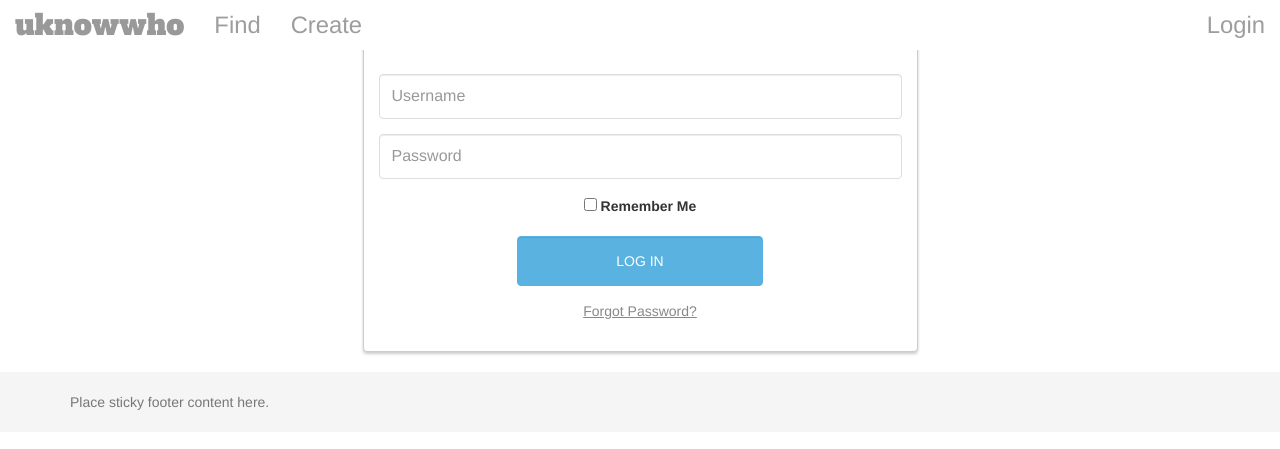
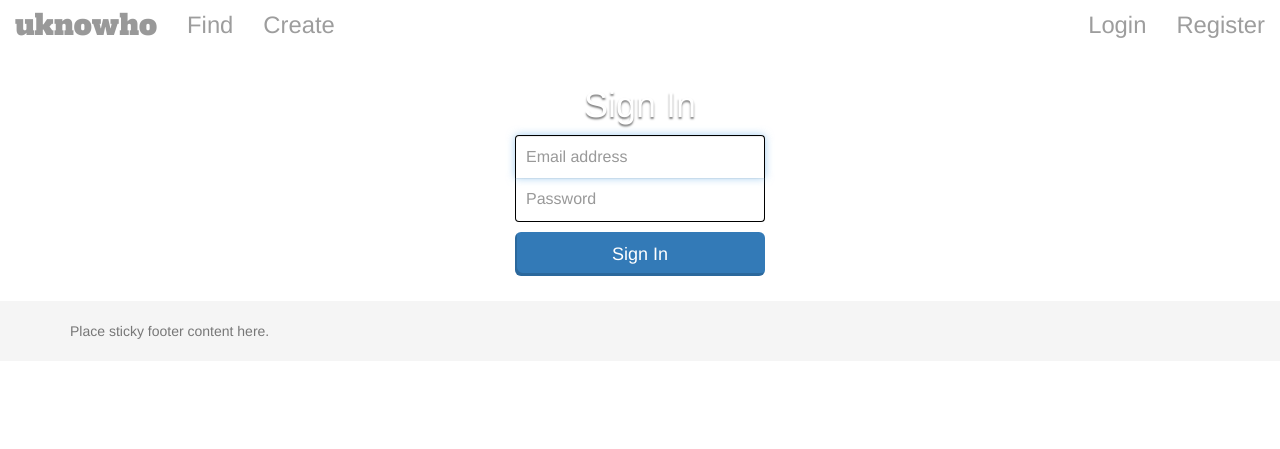
Before and after one commit to Mrrvm/uknowho, a Django app: page /login/ in a window 1280 px wide. Shown: the top 449 px of the page. Run offline with Django 3.2, Linux system fonts and the light colour scheme; some libraries are stand-ins or nearby versions.

Commit message:
changed the sign in and sign up modes

```diff
--- a/uknowho/projects/static/projects/style.css
+++ b/uknowho/projects/static/projects/style.css
@@ -86,101 +86,82 @@
 }
 
 
-/* LOGIN/REGISTER CSS CODE */
+/* LOGIN CSS CODE */
 
-.panel-login {
-  border-color: #ccc;
-  -webkit-box-shadow: 0px 2px 3px 0px rgba(0,0,0,0.2);
-  -moz-box-shadow: 0px 2px 3px 0px rgba(0,0,0,0.2);
-  box-shadow: 0px 2px 3px 0px rgba(0,0,0,0.2);
-}
-.panel-login>.panel-heading {
-  color: #00415d;
-  background-color: #fff;
-  border-color: #fff;
-  text-align:center;
-}
-.panel-login>.panel-heading a{
-  text-decoration: none;
-  color: #666;
-  font-weight: bold;
-  font-size: 15px;
-  -webkit-transition: all 0.1s linear;
-  -moz-transition: all 0.1s linear;
-  transition: all 0.1s linear;
-}
-.panel-login>.panel-heading a.active{
-  color: #029f5b;
-  font-size: 18px;
-}
-.panel-login>.panel-heading hr{
-  margin-top: 10px;
-  margin-bottom: 0px;
-  clear: both;
-  border: 0;
-  height: 1px;
-  background-image: -webkit-linear-gradient(left,rgba(0, 0, 0, 0),rgba(0, 0, 0, 0.15),rgba(0, 0, 0, 0));
-  background-image: -moz-linear-gradient(left,rgba(0,0,0,0),rgba(0,0,0,0.15),rgba(0,0,0,0));
-  background-image: -ms-linear-gradient(left,rgba(0,0,0,0),rgba(0,0,0,0.15),rgba(0,0,0,0));
-  background-image: -o-linear-gradient(left,rgba(0,0,0,0),rgba(0,0,0,0.15),rgba(0,0,0,0));
-}
-.panel-login input[type="text"],.panel-login input[type="email"],.panel-login input[type="password"] {
-  height: 45px;
-  border: 1px solid #ddd;
-  font-size: 16px;
-  -webkit-transition: all 0.1s linear;
-  -moz-transition: all 0.1s linear;
-  transition: all 0.1s linear;
-}
-.panel-login input:hover,
-.panel-login input:focus {
-  outline:none;
-  -webkit-box-shadow: none;
-  -moz-box-shadow: none;
-  box-shadow: none;
-  border-color: #ccc;
-}
-.btn-login {
-  background-color: #59B2E0;
-  outline: none;
-  color: #fff;
-  font-size: 14px;
-  height: auto;
-  font-weight: normal;
-  padding: 14px 0;
-  text-transform: uppercase;
-  border-color: #59B2E6;
-}
-.btn-login:hover,
-.btn-login:focus {
-  color: #fff;
-  background-color: #53A3CD;
-  border-color: #53A3CD;
-}
-.forgot-password {
-  text-decoration: underline;
-  color: #888;
-}
-.forgot-password:hover,
-.forgot-password:focus {
-  text-decoration: underline;
-  color: #666;
-}
+  .btn
+  {
+   outline:0;
+   border:none;
+   border-top:none;
+   border-bottom:none;
+   border-left:none;
+   border-right:none;
+   box-shadow:inset 2px -3px rgba(0,0,0,0.15);
+  }
+  .btn:focus
+  {
+   outline:0;
+   -webkit-outline:0;
+   -moz-outline:0;
+  }
 
-.btn-register {
-  background-color: #1CB94E;
-  outline: none;
-  color: #fff;
-  font-size: 14px;
-  height: auto;
-  font-weight: normal;
-  padding: 14px 0;
-  text-transform: uppercase;
-  border-color: #1CB94A;
-}
-.btn-register:hover,
-.btn-register:focus {
-  color: #fff;
-  background-color: #1CA347;
-  border-color: #1CA347;
-}
+  .form-signin {
+    max-width: 280px;
+    padding: 15px;
+    margin: 0 auto;
+    margin-top:50px;
+  }
+  .form-signin .form-signin-heading, .form-signin {
+    margin-bottom: 10px;
+  }
+  .form-signin .form-control {
+    position: relative;
+    font-size: 16px;
+    height: auto;
+    padding: 10px;
+    -webkit-box-sizing: border-box;
+    -moz-box-sizing: border-box;
+    box-sizing: border-box;
+  }
+  .form-signin .form-control:focus {
+    z-index: 2;
+  }
+
+  .form-signin input[type="text"] {
+    margin-bottom: -1px;
+    border-bottom-left-radius: 0;
+    border-bottom-right-radius: 0;
+    border-top-style: solid;
+    border-right-style: solid;
+    border-bottom-style: none;
+    border-left-style: solid;
+    border-color: #000;
+  }
+
+  .form-signin input[type="email"] {
+    margin-bottom: -1px;
+    border-bottom-left-radius: 0;
+    border-bottom-right-radius: 0;
+    border-top-style: none;
+    border-right-style: solid;
+    border-bottom-style: none;
+    border-left-style: solid;
+    border-color: #000;
+  }
+
+  .form-signin input[type="password"] {
+    margin-bottom: 10px;
+    border-top-left-radius: 0;
+    border-top-right-radius: 0;
+    border-top-style: none;
+    border-right-style: solid;
+    border-bottom-style: solid;
+    border-left-style: solid;
+    border-color: rgb(0,0,0);
+    border-top:1px solid rgba(0,0,0,0.08);
+  }
+  .form-signin-heading {
+    color: #fff;
+    text-align: center;
+    text-shadow: 0 2px 2px rgba(0,0,0,0.5);
+  }
--- a/uknowho/projects/templates/projects/base.html
+++ b/uknowho/projects/templates/projects/base.html
@@ -20,12 +20,15 @@
             <span class="icon-bar"></span>
             <span class="icon-bar"></span>
           </button>
-          <a class="navbar-brand" href="#">uknowwho</a>
+          <a class="navbar-brand" href="{% url 'projects:index' %}">uknowho</a>
         </div>
         <div class="collapse navbar-collapse" id="myNavbar">
           <ul class="nav navbar-nav">
               <li><a href="#">Find</a></li>
               <li><a href="#">Create</a></li>
+          </ul>
+          <ul class="nav navbar-nav navbar-right">
+           <li id="login"><a href="{% url 'projects:register' %}">Register</a></li>
           </ul>
           <ul class="nav navbar-nav navbar-right">
            <li id="login"><a href="{% url 'projects:login' %}">Login</a></li>
--- a/uknowho/projects/templates/projects/login.html
+++ b/uknowho/projects/templates/projects/login.html
@@ -1,81 +1,19 @@
 {% extends 'projects/base.html' %}
 
 {% block body %}
- 	<!-- LOGIN/ REGISTER BOX -->
+ 	<!-- LOGIN BOX -->
 
- 	<div class="container">
-    	<div class="row">
-			<div class="col-md-6 col-md-offset-3">
-				<div class="panel panel-login">
-					<div class="panel-heading">
-						<div class="row">
-							<div class="col-xs-6">
-								<a href="#" class="active" id="login-form-link">Login</a>
-							</div>
-							<div class="col-xs-6">
-								<a href="#" id="register-form-link">Register</a>
-							</div>
-						</div>
-						<hr>
-					</div>
-					<div class="panel-body">
-						<div class="row">
-							<div class="col-lg-12">
-								<form id="login-form" action="https://phpoll.com/login/process" method="post" role="form" style="display: block;">
-									<div class="form-group">
-										<input type="text" name="username" id="username" tabindex="1" class="form-control" placeholder="Username" value="">
-									</div>
-									<div class="form-group">
-										<input type="password" name="password" id="password" tabindex="2" class="form-control" placeholder="Password">
-									</div>
-									<div class="form-group text-center">
-										<input type="checkbox" tabindex="3" class="" name="remember" id="remember">
-										<label for="remember"> Remember Me</label>
-									</div>
-									<div class="form-group">
-										<div class="row">
-											<div class="col-sm-6 col-sm-offset-3">
-												<input type="submit" name="login-submit" id="login-submit" tabindex="4" class="form-control btn btn-login" value="Log In">
-											</div>
-										</div>
-									</div>
-									<div class="form-group">
-										<div class="row">
-											<div class="col-lg-12">
-												<div class="text-center">
-													<a href="https://phpoll.com/recover" tabindex="5" class="forgot-password">Forgot Password?</a>
-												</div>
-											</div>
-										</div>
-									</div>
-								</form>
-								<form id="register-form" action="https://phpoll.com/register/process" method="post" role="form" style="display: none;">
-									<div class="form-group">
-										<input type="text" name="username" id="username" tabindex="1" class="form-control" placeholder="Username" value="">
-									</div>
-									<div class="form-group">
-										<input type="email" name="email" id="email" tabindex="1" class="form-control" placeholder="Email Address" value="">
-									</div>
-									<div class="form-group">
-										<input type="password" name="password" id="password" tabindex="2" class="form-control" placeholder="Password">
-									</div>
-									<div class="form-group">
-										<input type="password" name="confirm-password" id="confirm-password" tabindex="2" class="form-control" placeholder="Confirm Password">
-									</div>
-									<div class="form-group">
-										<div class="row">
-											<div class="col-sm-6 col-sm-offset-3">
-												<input type="submit" name="register-submit" id="register-submit" tabindex="4" class="form-control btn btn-register" value="Register Now">
-											</div>
-										</div>
-									</div>
-								</form>
-							</div>
-						</div>
-					</div>
-				</div>
-			</div>
-		</div>
+	<div class="container">
+
+		<form class="form-signin">
+			<h1 class="form-signin-heading text-muted">Sign In</h1>
+			<input type="text" class="form-control" placeholder="Email address" required="" autofocus="">
+			<input type="password" class="form-control" placeholder="Password" required="">
+			<button class="btn btn-lg btn-primary btn-block" type="submit">
+				Sign In
+			</button>
+		</form>
+
 	</div>
 
 {% endblock body %}
--- a/uknowho/projects/urls.py
+++ b/uknowho/projects/urls.py
@@ -7,6 +7,10 @@ urlpatterns = [
 	# /projects/
     url(r'^$', views.IndexView.as_view(), name='index'),
 
-    # /projects/login
-    url(r'^login/$', views.LoginView.as_view(), name='login')
+    # /login/
+    url(r'^login/$', views.LoginView.as_view(), name='login'),
+
+    # /register/
+    url(r'^register/$', views.RegisterView.as_view(), name='register'),
+
 ]
--- a/uknowho/projects/views.py
+++ b/uknowho/projects/views.py
@@ -8,3 +8,6 @@ class IndexView(generic.TemplateView):
 
 class LoginView(generic.TemplateView):
 	template_name = 'projects/login.html'
+
+class RegisterView(generic.TemplateView):
+	template_name = 'projects/register.html'
```
